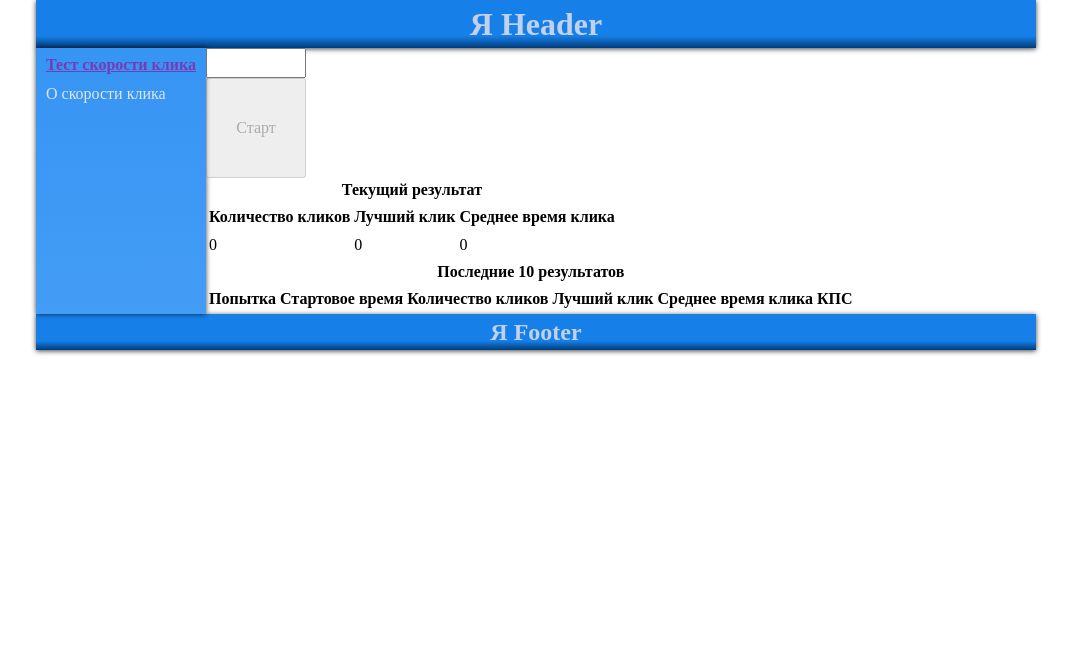
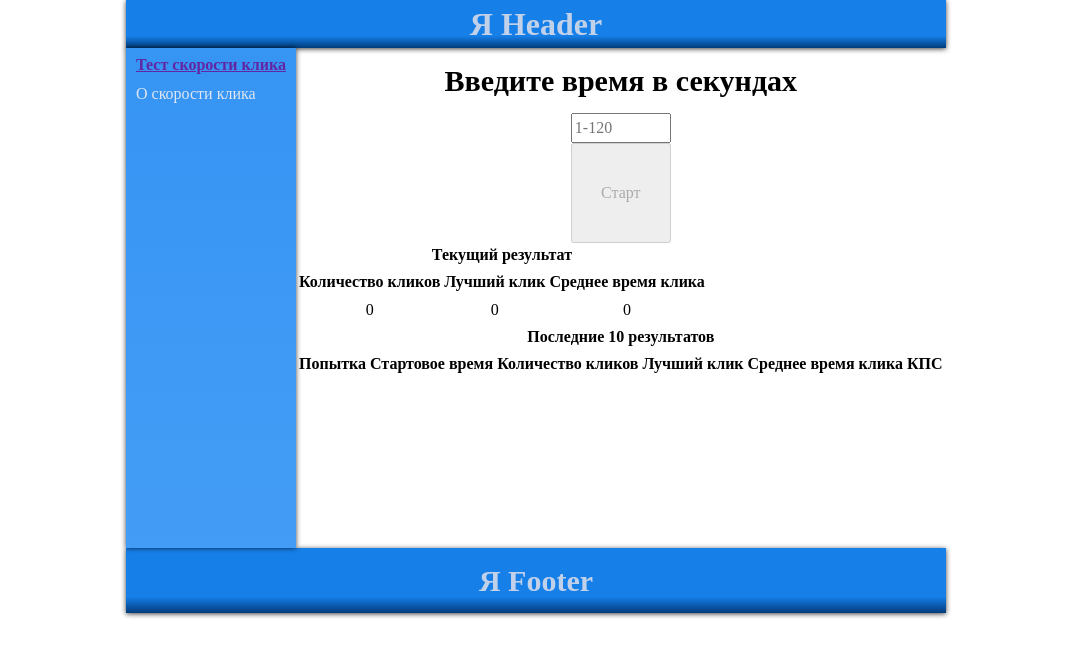
Before and after one commit to ZerruKun/pet-1-click-speed-test, a React (Create React App) app: page / in a window 1280 px wide. Shown: the top 656 px of the page, without its empty margins (104-1175 px from the left). Built offline with nearby package versions, Linux system fonts and the light colour scheme.

Commit message:
Завершение стилизации сайдбара. Начало стилизации блоков в cst.

```diff
--- a/src/components/cst/cstInput/CstInput.jsx
+++ b/src/components/cst/cstInput/CstInput.jsx
@@ -46,7 +46,7 @@ const CstInput = observer(() => {
   return (
     <div>
         {console.log("отрендерился CstInput")}
-        <input style={ {width: "100px"} } value={store.startTime} onChange={(e) => {
+        <input style={ {width: "100px"} } placeholder="1-120" value={store.startTime} onChange={(e) => {
             store.setStartTime(e.target.value);
             isTimeCorrect();
             console.log("Меняется время")
--- a/src/pages/cst/Cst.jsx
+++ b/src/pages/cst/Cst.jsx
@@ -4,12 +4,14 @@ import CstInput from "../../components/cst/cstInput/CstInput"
 import CstCurrentResult from "../../components/cst/cstCurrentResult/CstCurrentResult"
 import CstLastTenResults from "../../components/cst/cstLastTenResults/CstLastTenResults";
 import CstButton from "../../components/cst/cstButton/CstButton";
+import styles from "../../styles/Cst.module.css"
 
 const Cst = observer(() => {
 
   return (
-    <div>
+    <div className={styles.general}>
       {console.log("отрендерился Cst")}
+      <h2>Введите время в секундах</h2>
       <CstInput />
       <CstButton />
       <CstCurrentResult />
--- a/src/styles/App.module.css
+++ b/src/styles/App.module.css
@@ -1,17 +1,14 @@
-/* Указываем box sizing */
 *,
 *::before,
 *::after {
   box-sizing: border-box;
 }
 
-/* Убираем внутренние отступы */
 ul[class],
 ol[class] {
   padding: 0;
 }
 
-/* Убираем внешние отступы */
 body,
 h1,
 h2,
@@ -29,7 +26,6 @@ dd {
   margin: 0;
 }
 
-/* Выставляем основные настройки по-умолчанию для body */
 body {
   min-height: 100vh;
   scroll-behavior: smooth;
@@ -37,29 +33,24 @@ body {
   line-height: 1.5;
 }
 
-/* Удаляем стандартную стилизацию для всех ul и il, у которых есть атрибут class*/
 ul[class],
 ol[class] {
   list-style: none;
 }
 
-/* Элементы a, у которых нет класса, сбрасываем до дефолтных стилей */
 a:not([class]) {
   text-decoration-skip-ink: auto;
 }
 
-/* Упрощаем работу с изображениями */
 img {
   max-width: 100%;
   display: block;
 }
 
-/* Указываем понятную периодичность в потоке данных у article*/
 article > * + * {
   margin-top: 1em;
 }
 
-/* Наследуем шрифты для инпутов и кнопок */
 input,
 button,
 textarea,
@@ -67,7 +58,6 @@ select {
   font: inherit;
 }
 
-/* Удаляем все анимации и переходы для людей, которые предпочитай их не использовать */
 @media (prefers-reduced-motion: reduce) {
   * {
     animation-duration: 0.01ms !important;
@@ -79,5 +69,5 @@ select {
 
 .general {
     margin: 0 auto;
-    max-width: 1000px;
+    max-width: 820px;
 }
--- a/src/styles/Cst.module.css
+++ b/src/styles/Cst.module.css
@@ -0,0 +1,9 @@
+h2 {
+    font-family:'Times New Roman', Times, serif;
+    font-size: 30px;
+    padding: 10px 0px;
+}
+.general {
+    min-height: 500px;
+    text-align: center;
+}
--- a/src/styles/Main.module.css
+++ b/src/styles/Main.module.css
@@ -1,3 +1,3 @@
 .general {
-    display: inline-flex;
+    display:flex;
 }
--- a/src/styles/Sidebar.module.css
+++ b/src/styles/Sidebar.module.css
@@ -1,36 +1,36 @@
 @keyframes textBlink {
     from {
+        color: #4a1d7b;
+    }
+    to {
+        color: #4a1d7b;
+    }
+    10% {
+        color: #54218c;
+    }
+    20% {
+        color: #5f259e;
+    }
+    30% {
         color: #6929af;
     }
-    to {
+    40% {
+        color: #783eb7;
+    }
+    50% {
+        color: #8754bf;
+    }
+    60% {
+        color: #783eb7;
+    }
+    70% {
         color: #6929af;
     }
-    10% {
-        color: #783eb7;
-    }
-    20% {
-        color: #8754bf;
-    }
-    30% {
-        color: #9669c7;
-    }
-    40% {
-        color: #a57fcf;
-    }
-    50% {
-        color: #b494d7;
-    }
-    60% {
-        color: #a57fcf;
-    }
-    70% {
-        color: #9669c7;
-    }
     80% {
-        color: #8754bf;
+        color: #5f259e;
     }
     90% {
-        color: #783eb7;
+        color: #54218c;
     }
 }
 
@@ -45,7 +45,7 @@
     display: block;
     margin-bottom: 5px;
     animation-name: textBlink;
-    animation-duration: 6s;
+    animation-duration: 2s;
     animation-iteration-count: infinite;
     font-weight: bold;
     text-decoration: underline;
```
Also changed, not shown: src/components/sidebar/Sidebar.jsx (+0 -13 lines), src/styles/CstCurrentResult.css (added).
